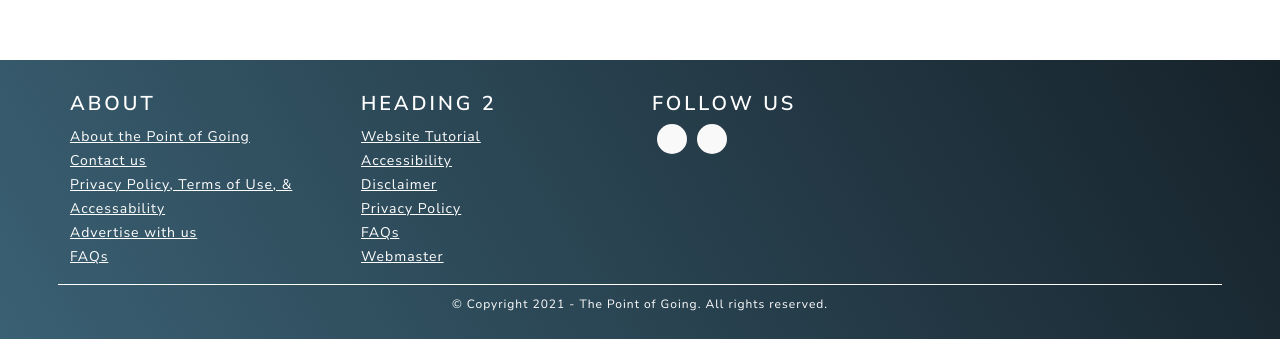
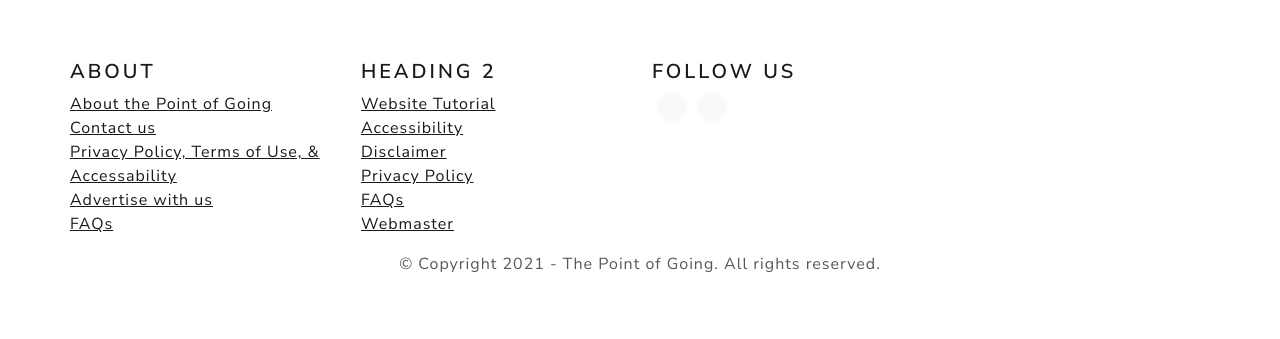
Before and after one commit to PeteLow-13/Test62, a React (Create React App) app in the folder frontend/: page / in a window 1280 px wide. Shown: the part 680-1019 px from the top of the page. After the commit the page ends 972 px from the top, so only its background shows below. Built offline with nearby package versions, Linux system fonts and the light colour scheme.

Commit message:
Footer css update

```diff
--- a/frontend/src/Components/Footer.css
+++ b/frontend/src/Components/Footer.css
@@ -1,37 +1,37 @@
 footer {
   /* margin-bottom: 2rem; */
-  background: #16222a;
+  /* background: #16222a;
   background: -webkit-linear-gradient(59deg, #3a6073, #16222a);
   background: linear-gradient(59deg, #3a6073, #16222a);
-  color: white;
+  color: white; */
   margin-top: 100px;
 }
 
-footer h4 {
+/* footer h4 {
   color: #fff;
-}
+} */
 
-footer a {
+/* footer a {
   color: #fff;
   font-size: 14px;
   transition-duration: 0.2s;
-}
+} */
 
 footer a:hover {
   color: #fa944b;
   text-decoration: none;
 }
 
-.copy {
+/* .copy {
   font-size: 12px;
   padding: 10px;
   border-top: 1px solid #ffffff;
-}
+} */
 
-.footer-middle {
+/* .footer-middle {
   padding-top: 2em;
   color: white;
-}
+} */
 
 /*SOCİAL İCONS*/
 
```
